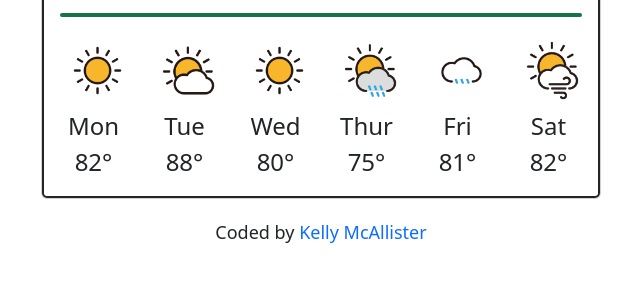
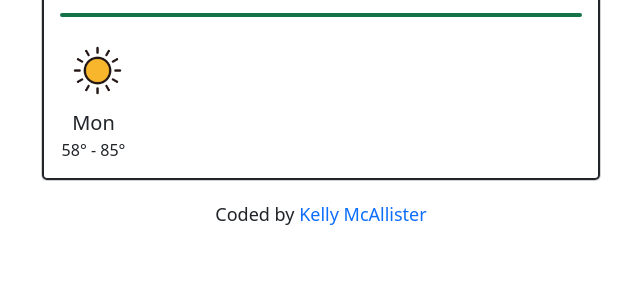
Before and after one commit to kellmcallister/McAllister-weather-app, a plain HTML site: page index.html in a window 1280 px wide. Shown: the part 375-656 px from the top of the page, without its empty margins (319-959 px from the left). Drawn offline with nearby package versions, Linux system fonts and the light colour scheme.

Commit message:
Added div/span classes to forecast day, add CSS

```diff
--- a/index.html
+++ b/index.html
@@ -75,37 +75,10 @@
               <img
                 class="forecast-icon"
                 src="images\1530392_weather_sun_sunny_temperature.png"
-              />Mon<br />82°
-            </div>
-            <div class="col-2">
-              <img
-                class="forecast-icon"
-                src="images\1530391_clouds_sun_sunny_weather.png"
-              />Tue<br />88°
-            </div>
-            <div class="col-2">
-              <img
-                class="forecast-icon"
-                src="images\1530392_weather_sun_sunny_temperature.png"
-              />Wed<br />80°
-            </div>
-            <div class="col-2">
-              <img
-                class="forecast-icon"
-                src="images\1530390_sunny_rain_cloudy_weather_clouds.png"
-              />Thur<br />75°
-            </div>
-            <div class="col-2">
-              <img
-                class="forecast-icon"
-                src="images\1530365_rain_cloud_drizzel_weather.png"
-              />Fri<br />81°
-            </div>
-            <div class="col-2">
-              <img
-                class="forecast-icon"
-                src="images\1530389_sunny_weather_clouds_storm.png"
-              />Sat<br />82°
+              />
+              <div class="weekday-text">Mon</div>
+              <span class="forecast-temp-low">58° -</span
+              ><span class="forecast-temp-high"> 85°</span>
             </div>
           </div>
         </div>
--- a/src/styles.css
+++ b/src/styles.css
@@ -102,7 +102,6 @@ a {
 }
 .forecast {
   text-align: center;
-  font-size: 24px;
 }
 .forecast-icon {
   display: block;
@@ -113,6 +112,13 @@ a {
   scale: 120%;
   transition: all 200ms ease-in;
 }
+.weekday-text {
+  font-size: 20px;
+}
+.forecast-temp-low .forecast-temp-high {
+  font-size: 16px;
+}
+
 .github-link {
   font-size: 18px;
   text-align: center;
```
